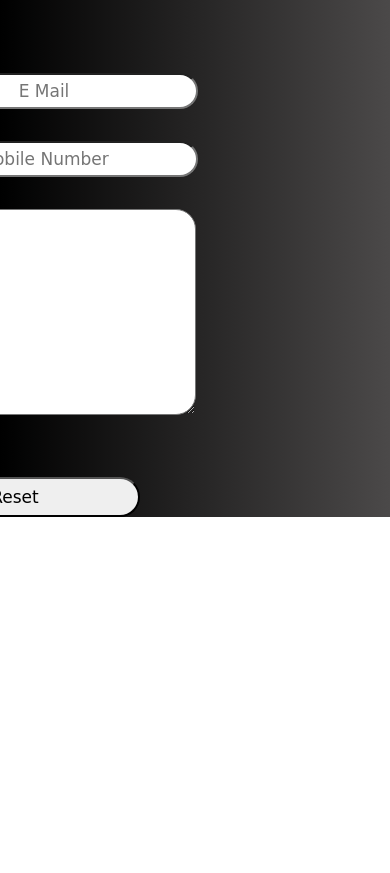
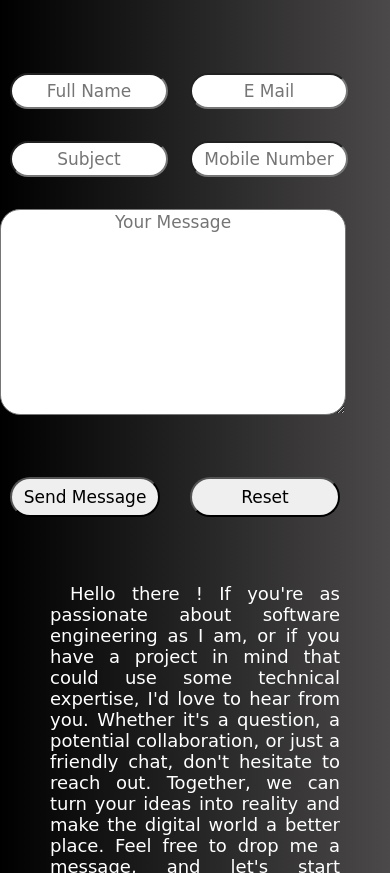
Before and after one commit to VakeeshanP/PersonalWebsite, a plain HTML site: page Web/index.html in a window 390 px wide. Shown: the part 8937-9810 px from the top of the page. Before the commit the page ends 9454 px from the top, so only its background shows below. Drawn offline with Linux system fonts and the light colour scheme.

Commit message:
Update style.css

```diff
--- a/Web/style.css
+++ b/Web/style.css
@@ -970,6 +970,19 @@ h2{
 
 @media all and (max-width : 1024px) {
 
+    .Intern{
+        font-size: 20px;
+    }
+
+    @keyframes typing-erasing {
+        100%, 0% {
+            width: 0;
+        }
+        10%, 50% {
+            width: 23%;
+        }
+    }
+
     #email{
         position: absolute;
         margin-left: 350px;
@@ -1231,7 +1244,7 @@ h2{
 
 /* Making Responsive for 991px */
 
-@media all and (max-width : 991px) {
+@media screen and (max-width: 991px) {
     .Intern{
         font-size: 20px;
     }
@@ -1297,7 +1310,7 @@ h2{
 
 /* Making Responsive for 888 */
 
-@media all and (max-width : 888px) {
+@media screen and (max-width: 888px) {
     nav{
         flex-direction: column;
     }
@@ -1409,4 +1422,287 @@ h2{
         font-size: 17px;
     }
 
-}
+    .ContactParagraph{
+        top: 5700px;
+        position: absolute;
+    }
+
+}
+
+
+/* Making Responsive for 768px */
+
+@media screen and (max-width: 768px) {
+
+    .Intern{
+        font-size: 16px;
+    }
+    @keyframes typing-erasing {
+        100%, 0% {
+            width: 0;
+        }
+        10%, 50% {
+            width: 27%;
+        }
+    }
+
+    #name{
+        width: 250px;
+        position: absolute;
+        margin-left: 150px;
+    }
+
+    #email{
+        width: 250px;
+        position: absolute;
+        margin-left: 500px;
+    }
+
+    #subject{
+        width: 250px;
+        position: absolute;
+        margin-left: 150px;
+    }
+
+    #phone{
+        width: 250px;
+        position: absolute;
+        margin-left: 500px;
+    }
+
+    #YourMessage{
+        width: 600px;
+        position: absolute;
+        margin-left: 150px;
+    }
+
+    #SubmitButton{
+        position: absolute;
+        margin-left: 150px;
+    }
+
+    #ResetButton{
+        position: absolute;
+        margin-left: 500px;
+    }
+
+    .ContactParagraph{
+        position: absolute;
+        top: 6050px;
+    }
+
+}
+
+
+/* Making Responsive for 650px */
+
+@media screen and (max-width: 650px) {
+
+    .Intern{
+        font-size: 16px;
+    }
+    @keyframes typing-erasing {
+        100%, 0% {
+            width: 0;
+        }
+        10%, 50% {
+            width: 33%;
+        }
+    }
+
+    #name{
+        width: 230px;
+        position: absolute;
+        margin-left: 230px;
+    }
+
+    #email{
+        width: 230px;
+        position: absolute;
+        margin-left: 550px;
+    }
+
+    #subject{
+        width: 230px;
+        position: absolute;
+        margin-left: 230px;
+    }
+
+    #phone{
+        width: 230px;
+        position: absolute;
+        margin-left: 550px;
+    }
+
+    #YourMessage{
+        width: 550px;
+        position: absolute;
+        margin-left: 230px;
+    }
+
+    #SubmitButton{
+        width: 230px;
+        position: absolute;
+        margin-left: 230px;
+    }
+
+    #ResetButton{
+        width: 230px;
+        position: absolute;
+        margin-left: 550px;
+    }
+
+    .ContactParagraph{
+        position: absolute;
+        top: 6600px;
+    }
+
+    .footer{
+        top: 6500px;
+        position: absolute;
+    }
+
+}
+
+
+/* Making Responsive for 520px */
+
+
+@media screen and (max-width: 520px) {
+
+    .Intern{
+        font-size: 16px;
+    }
+    @keyframes typing-erasing {
+        100%, 0% {
+            width: 0;
+        }
+        10%, 50% {
+            width: 39%;
+        }
+    }
+
+    #name{
+        width: 200px;
+        position: absolute;
+        margin-left: 350px;
+    }
+
+    #email{
+        width: 200px;
+        position: absolute;
+        margin-left: 600px;
+    }
+
+    #subject{
+        width: 200px;
+        position: absolute;
+        margin-left: 350px;
+    }
+
+    #phone{
+        width: 200px;
+        position: absolute;
+        margin-left: 600px;
+    }
+
+    #YourMessage{
+        width: 450px;
+        position: absolute;
+        margin-left: 350px;
+    }
+
+    #SubmitButton{
+        width: 200px;
+        position: absolute;
+        margin-left: 350px;
+    }
+
+    #ResetButton{
+        width: 200px;
+        position: absolute;
+        margin-left: 600px;
+    }
+
+    .ContactParagraph{
+        position: absolute;
+        top: 7600px;
+    }
+
+    .footer{
+        top: 7620px;
+        position: absolute;
+    }
+
+}
+
+
+/* Making Responsive for 414px */
+
+@media screen and (max-width: 414px) {
+
+    .Intern{
+        font-size: 16px;
+    }
+    @keyframes typing-erasing {
+        100%, 0% {
+            width: 0;
+        }
+        10%, 50% {
+            width: 50%;
+        }
+    }
+
+    #name{
+        width: 150px;
+        position: absolute;
+        margin-left: 470px;
+    }
+
+    #email{
+        width: 150px;
+        position: absolute;
+        margin-left: 650px;
+    }
+
+    #subject{
+        width: 150px;
+        position: absolute;
+        margin-left: 470px;
+    }
+
+    #phone{
+        width: 150px;
+        position: absolute;
+        margin-left: 650px;
+    }
+
+    #YourMessage{
+        width: 340px;
+        position: absolute;
+        margin-left: 460px;
+    }
+
+    #SubmitButton{
+        width: 150px;
+        position: absolute;
+        margin-left: 470px;
+    }
+
+    #ResetButton{
+        width: 150px;
+        position: absolute;
+        margin-left: 650px;
+    }
+
+    .ContactParagraph{
+        position: absolute;
+        top: 9020px;
+    }
+
+    .footer{
+        top: 9100px;
+        position: absolute;
+    }
+
+}
```
